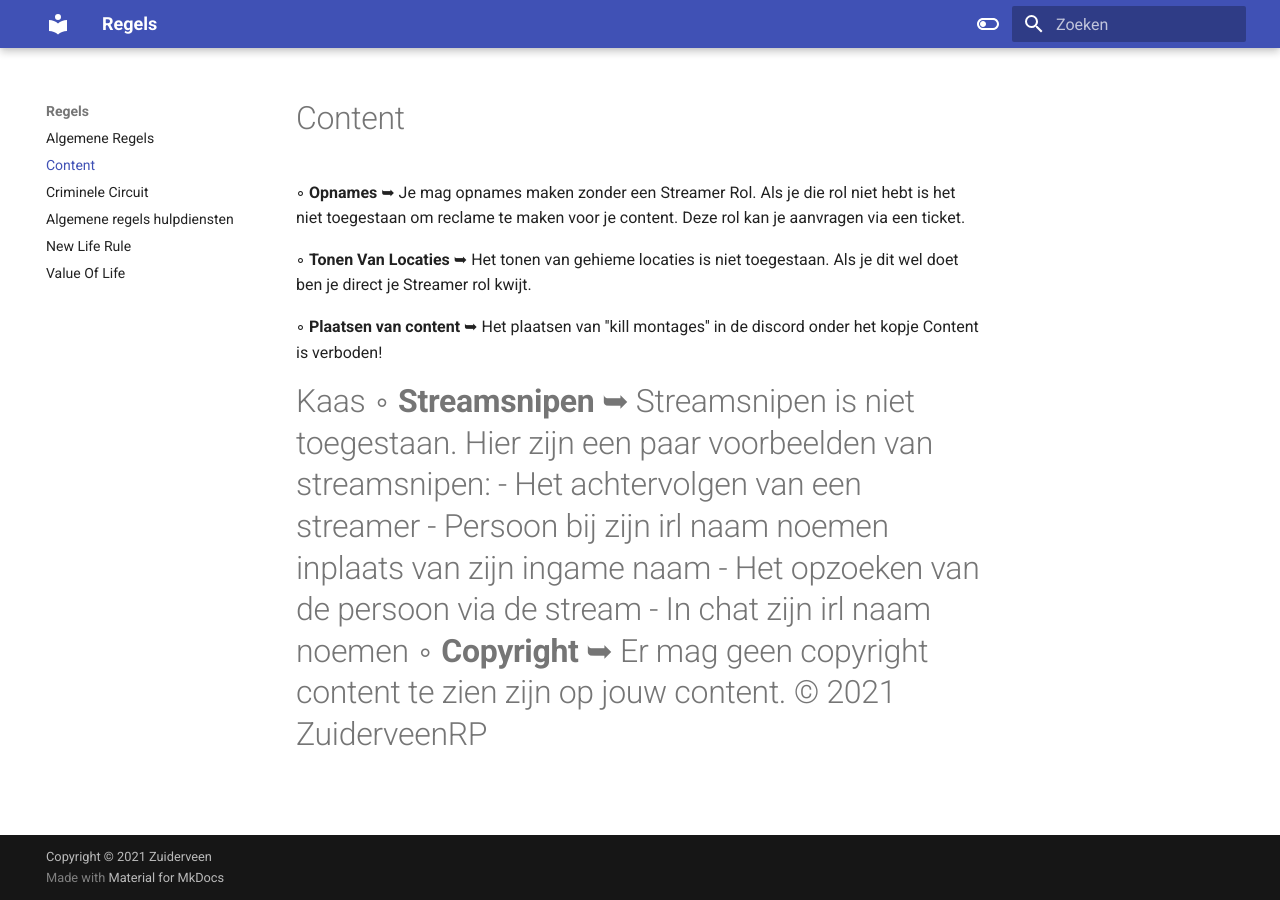
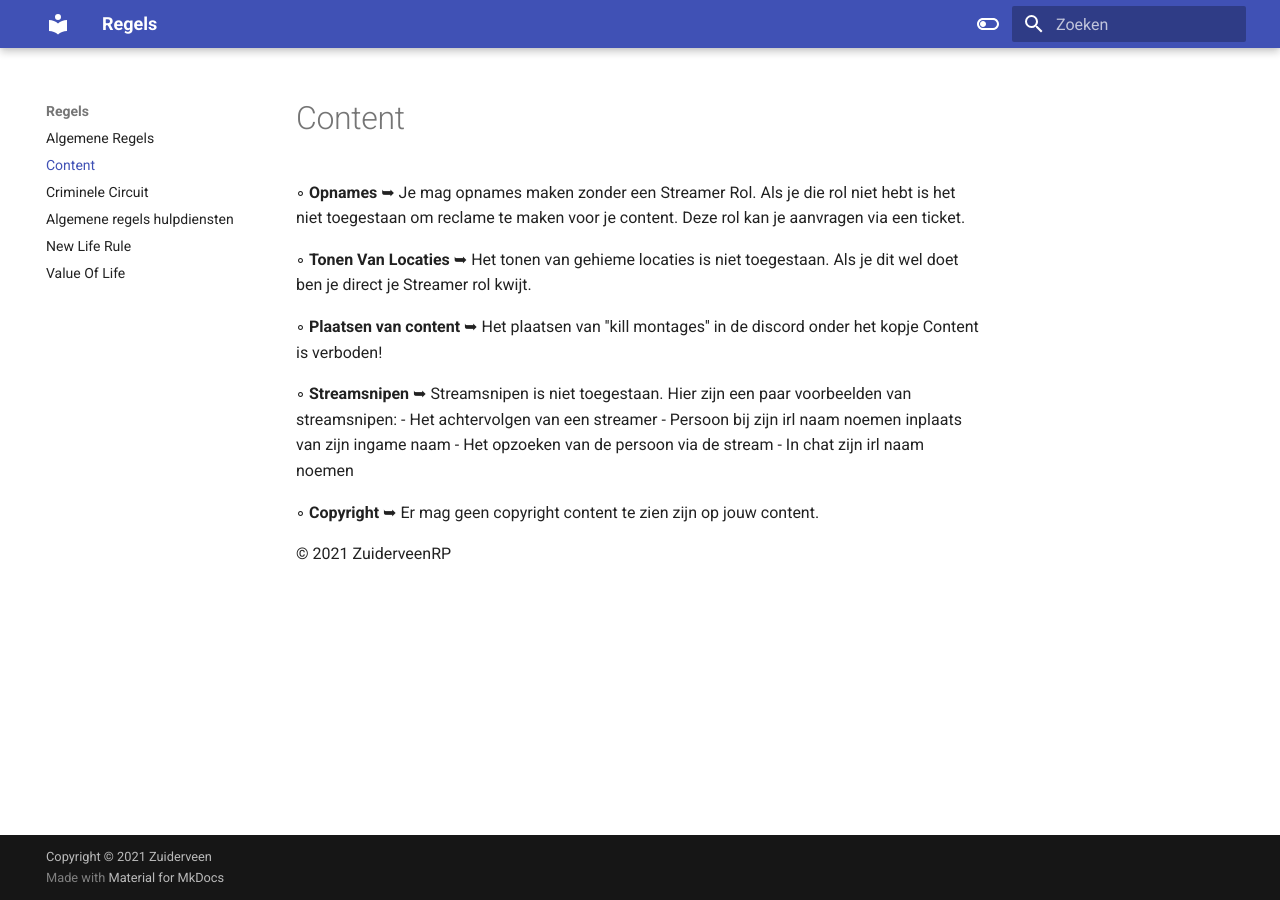
Before and after one commit to CappaWappa/Regels, an MkDocs documentation site: the page built from docs/content.md, in a window 1280 px wide. Built offline with MkDocs 1.6.1 and Material for MkDocs 9.7.7, drawn with Linux system fonts in a browser that asks for light colours.

Commit message:
Update content.md

```diff
--- a/docs/content.md
+++ b/docs/content.md
@@ -6,7 +6,7 @@
 
 ◦ <b>Plaatsen van content</b> ➥ Het plaatsen van ''kill montages'' in de discord onder het kopje Content is verboden!</br>
 
-<h1>Kaas<h>
+<h1Kaas>
 
 ◦ <b>Streamsnipen</b> ➥ Streamsnipen is niet toegestaan. Hier zijn een paar voorbeelden van streamsnipen:
 - Het achtervolgen van een streamer
```
